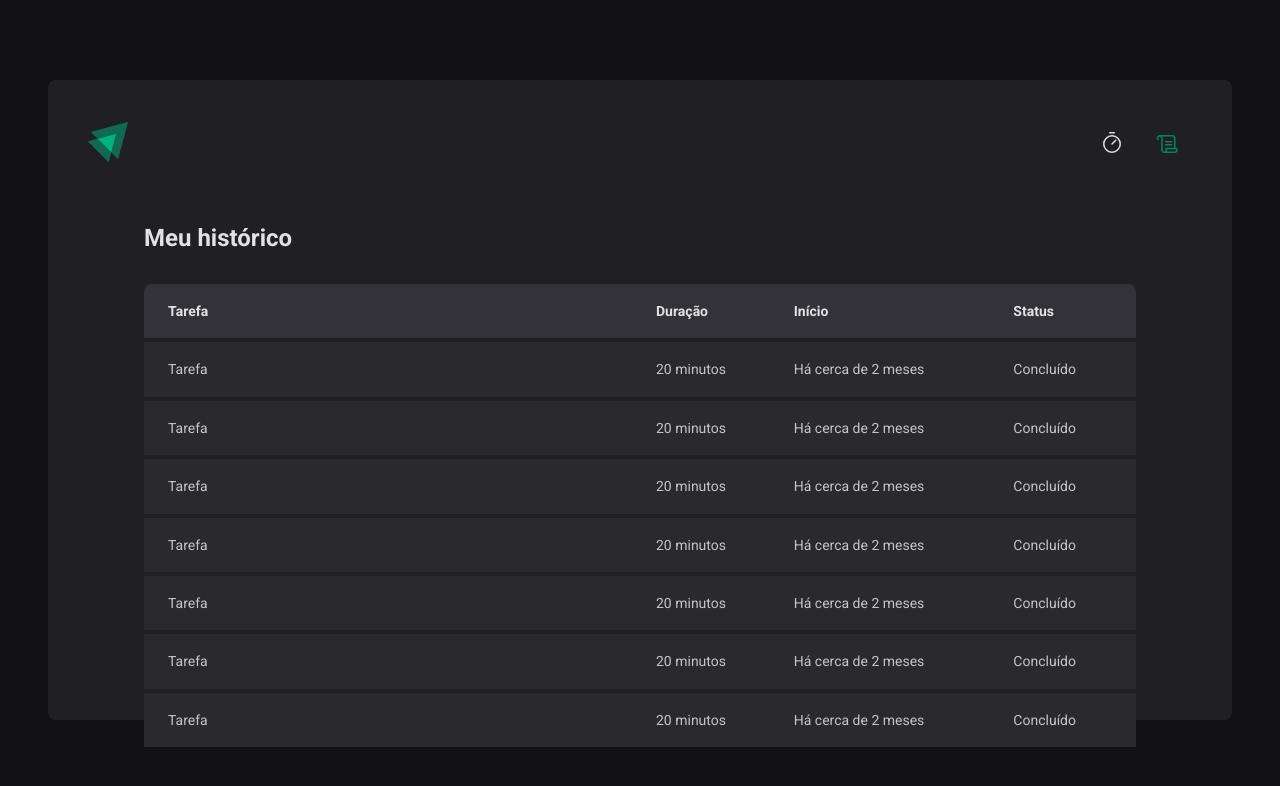
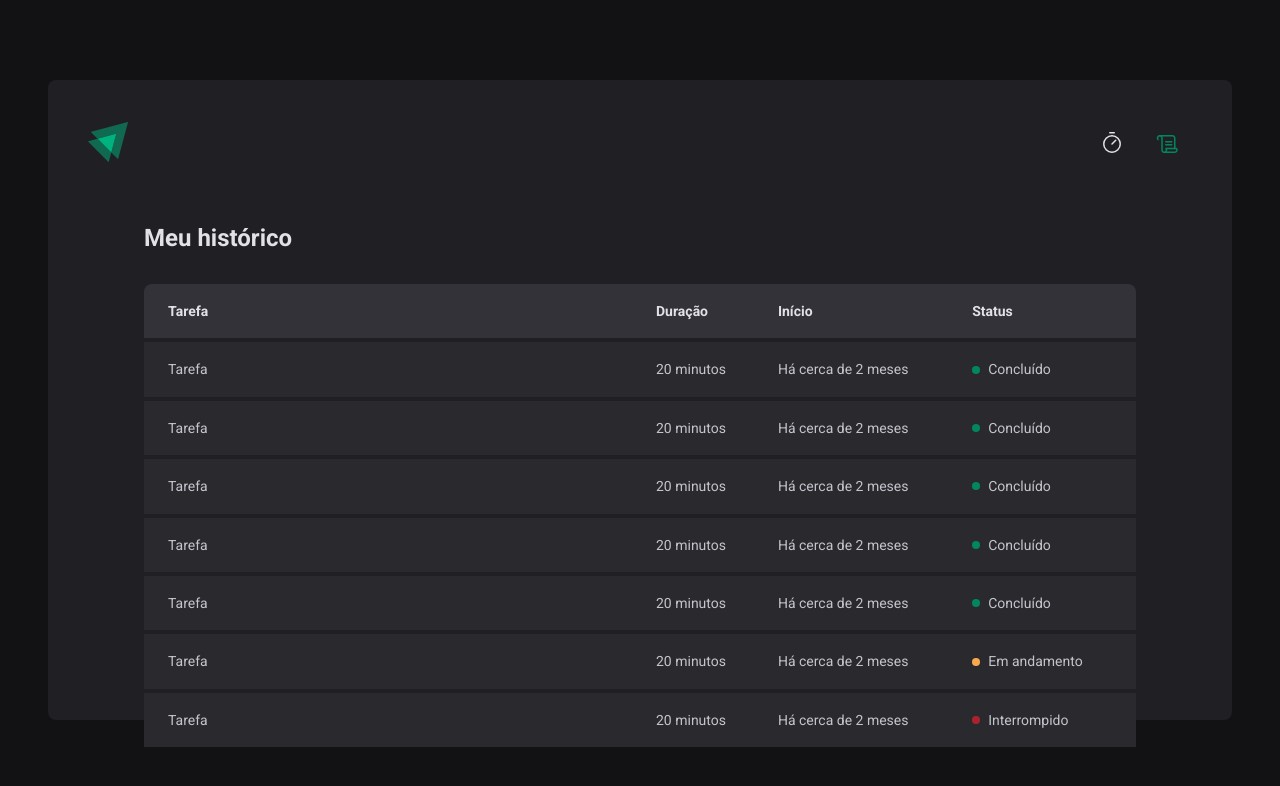
Before and after one commit to brunocs90/ignite-react-2022, a React (Vite) app in the folder 02-ignite-timer/: page /history in a window 1280 px wide. Shown: the top 786 px of the page. Built offline with nearby package versions, Linux system fonts and the light colour scheme.

Commit message:
componente status

```diff
--- a/02-ignite-timer/src/pages/History/index.tsx
+++ b/02-ignite-timer/src/pages/History/index.tsx
@@ -1,4 +1,4 @@
-import { HistoryContainer, HistoryList } from "./styles";
+import { HistoryContainer, HistoryList, Status } from "./styles";
 
 export function History() {
     return (
@@ -19,43 +19,57 @@
                             <td>Tarefa</td>
                             <td>20 minutos</td>
                             <td>Há cerca de 2 meses</td>
-                            <td>Concluído</td>
+                            <td>
+                                <Status statusColor="green">Concluído</Status>
+                            </td>
                         </tr>
                         <tr>
                             <td>Tarefa</td>
                             <td>20 minutos</td>
                             <td>Há cerca de 2 meses</td>
-                            <td>Concluído</td>
+                            <td>
+                                <Status statusColor="green">Concluído</Status>
+                            </td>
                         </tr>
                         <tr>
                             <td>Tarefa</td>
                             <td>20 minutos</td>
                             <td>Há cerca de 2 meses</td>
-                            <td>Concluído</td>
+                            <td>
+                                <Status statusColor="green">Concluído</Status>
+                            </td>
                         </tr>
                         <tr>
                             <td>Tarefa</td>
                             <td>20 minutos</td>
                             <td>Há cerca de 2 meses</td>
-                            <td>Concluído</td>
+                            <td>
+                                <Status statusColor="green">Concluído</Status>
+                            </td>
                         </tr>
                         <tr>
                             <td>Tarefa</td>
                             <td>20 minutos</td>
                             <td>Há cerca de 2 meses</td>
-                            <td>Concluído</td>
+                            <td>
+                                <Status statusColor="green">Concluído</Status>
+                            </td>
                         </tr>
                         <tr>
                             <td>Tarefa</td>
                             <td>20 minutos</td>
                             <td>Há cerca de 2 meses</td>
-                            <td>Concluído</td>
+                            <td>
+                                <Status statusColor="yellow">Em andamento</Status>
+                            </td>
                         </tr>
                         <tr>
                             <td>Tarefa</td>
                             <td>20 minutos</td>
                             <td>Há cerca de 2 meses</td>
-                            <td>Concluído</td>
+                            <td>
+                                <Status statusColor="red">Interrompido</Status>
+                            </td>
                         </tr>
                     </tbody>
                 </table>
--- a/02-ignite-timer/src/pages/History/styles.ts
+++ b/02-ignite-timer/src/pages/History/styles.ts
@@ -60,3 +60,28 @@
         }
     }
 `
+
+const STATUS_COLORS = {
+    yellow: 'yellow-500',
+    green: 'green-500',
+    red: 'red-500',
+} as const
+
+
+interface StatusProps {
+    statusColor: keyof typeof STATUS_COLORS;
+}
+
+export const Status = styled.span<StatusProps>`
+    display: flex;
+    align-items: center;
+    gap: 0.5rem;
+
+    &::before {
+        content: '';
+        width: 0.5rem;
+        height: 0.5rem;
+        border-radius: 9999px;
+        background: ${(props) => props.theme[STATUS_COLORS[props.statusColor]]};
+    }
+`
```
